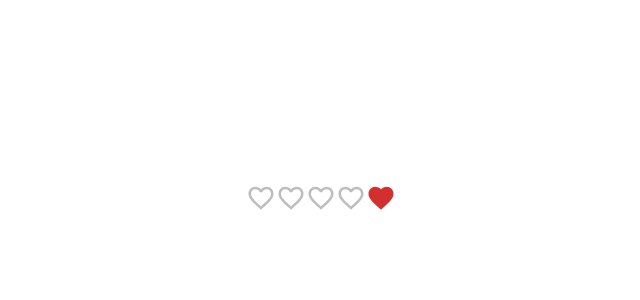
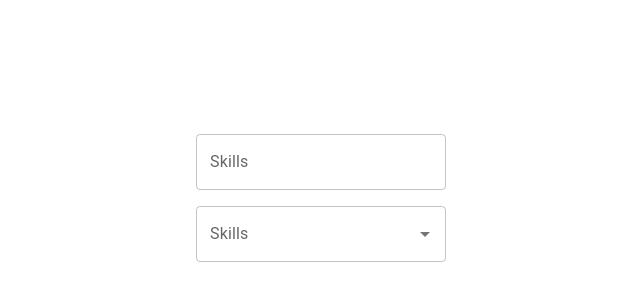
Before and after one commit to Narotam-Mishra/material-ui-learning, a React (Vite) app: page / in a window 1280 px wide. Shown: the part 202-502 px from the top of the page, without its empty margins (319-959 px from the left). Built offline with nearby package versions, Linux system fonts and the light colour scheme.

Commit message:
mui-learning_1.11_Autocomplete

```diff
--- a/src/App.tsx
+++ b/src/App.tsx
@@ -1,6 +1,7 @@
 
 import './App.css'
-import MUIRating from './components/MUIRating'
+import MUIAutoComplete from './components/MUIAutoComplete'
+// import MUIRating from './components/MUIRating'
 // import MUISwitch from './components/MUISwitch'
 // import MUICheckbox from './components/MUICheckbox'
 // import MUIRadioButton from './components/MUIRadioButton'
@@ -20,7 +21,8 @@
      {/* <MUIRadioButton /> */}
      {/* <MUICheckbox /> */}
      {/* <MUISwitch /> */}
-     <MUIRating />
+     {/* <MUIRating /> */}
+     <MUIAutoComplete />
     </div>
   )
 }
--- /dev/null
+++ b/src/components/MUIAutoComplete.tsx
@@ -0,0 +1,46 @@
+import { Stack, Autocomplete, TextField  } from "@mui/material"
+import { useState } from "react";
+
+type Skill = {
+    id: number,
+    label: string
+}
+
+const skills = ['HTML', 'CSS', 'JavaScript', 'React', 'Typescript'];
+
+const skillsOptions = skills.map((skill, index) => ({
+    id: index + 1,
+    label: skill,
+}))
+
+const MUIAutoComplete = () => {
+  const [value, setValue] = useState<string | null>(null);
+  const[skill, setSkill] = useState<Skill | null>(null);
+  console.log({ value });
+  console.log({ skill });
+
+  return (
+    <Stack spacing={2} width="250px">
+      <Autocomplete
+        options={skills}
+        renderInput={(params) => <TextField {...params} label="Skills" />}
+        value={value}
+        onChange={(_event: unknown, newValue: string | null) =>
+          setValue(newValue)
+        }
+        freeSolo
+      />
+
+      <Autocomplete
+        options={skillsOptions}
+        renderInput={(params) => <TextField {...params} label="Skills" />}
+        value={skill}
+        onChange={(_event: unknown, newValue: Skill | null) =>
+          setSkill(newValue)
+        }
+      />
+    </Stack>
+  );
+}
+
+export default MUIAutoComplete
```
Also changed, not shown: ReadMe.txt.
